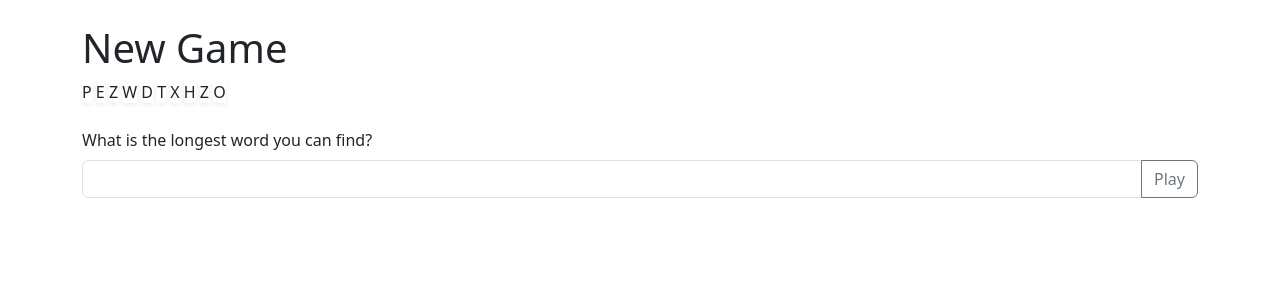
After one commit to Escucharme/rails-longest-word-game, a Rails app: page /new in a window 1280 px wide. The commit adds this page. Shown: the top 300 px of the page. Run offline with Rails 7, Linux system fonts and the light colour scheme; some libraries are stand-ins or nearby versions.

Commit message:
challenge completed

```diff
--- /dev/null
+++ b/app/controllers/games_controller.rb
@@ -0,0 +1,35 @@
+require "json"
+require "open-uri"
+
+class GamesController < ApplicationController
+  def new
+    random_string = ("A".."Z").to_a
+    length = 10
+    @letters = Array.new(length) { random_string.sample }
+  end
+
+  def score
+    @word = params[:word].upcase
+    @memoryletters = params[:letters]
+    if !in_grid?(@word, @memoryletters)
+      @result = "Sorry but #{@word} can't be built out of #{@memoryletters.chars.join(', ')}"
+    elsif !english_word?(@word)
+      @result = "Sorry but #{@word} does not seem to be a valid English word..."
+    else
+      @result = "Congratulations! #{@word} is a valid English word!"
+    end
+  end
+
+  private
+
+  def in_grid?(word, grid)
+    word.chars.all? { |letter| word.count(letter) <= grid.count(letter) }
+  end
+
+  def english_word?(word)
+    url = "https://dictionary.lewagon.com/#{word}"
+    response = URI.parse(url).read
+    json = JSON.parse(response)
+    json["found"]
+  end
+end
--- /dev/null
+++ b/app/helpers/games_helper.rb
@@ -0,0 +1,2 @@
+module GamesHelper
+end
--- /dev/null
+++ b/app/views/games/new.html.erb
@@ -0,0 +1,13 @@
+<h1>New Game</h1>
+<% @letters.each do |letter| %>
+<span class="letter-tile shadow-sm"><%= letter %></span>
+<% end %>
+<form action="/score" method="post" data-turbo="false" class="mt-4">
+  <label for="word" class="form-label">What is the longest word you can find?</label>
+  <div class="input-group">
+    <input type="text" id="word" name="word" class="form-control">
+    <input type="submit" value="Play" class="btn btn-outline-secondary">
+  </div>
+  <input type="hidden" id="letters" name="letters" value="<%= @letters.join %>">
+  <%= hidden_field_tag :authenticity_token, form_authenticity_token %>
+</form>
--- /dev/null
+++ b/app/views/games/score.html.erb
@@ -0,0 +1,5 @@
+<h1>Result</h1>
+
+<p class="mt-3"><%= @result %></p>
+
+<%= link_to "Play again", new_path, class: "btn btn-primary mt-3" %>
--- a/app/views/layouts/application.html.erb
+++ b/app/views/layouts/application.html.erb
@@ -17,6 +17,7 @@
     <link rel="icon" href="/icon.png" type="image/png">
     <link rel="icon" href="/icon.svg" type="image/svg+xml">
     <link rel="apple-touch-icon" href="/icon.png">
+    <link href="https://cdn.jsdelivr.net/npm/bootstrap@5.3.3/dist/css/bootstrap.min.css" rel="stylesheet">
 
     <%# Includes all stylesheet files in app/assets/stylesheets %>
     <%= stylesheet_link_tag :app, "data-turbo-track": "reload" %>
@@ -24,6 +25,8 @@
   </head>
 
   <body>
-    <%= yield %>
+   <div class="container py-4">
+     <%= yield %>
+   </div>
   </body>
 </html>
--- a/config/routes.rb
+++ b/config/routes.rb
@@ -4,6 +4,8 @@ Rails.application.routes.draw do
   # Reveal health status on /up that returns 200 if the app boots with no exceptions, otherwise 500.
   # Can be used by load balancers and uptime monitors to verify that the app is live.
   get "up" => "rails/health#show", as: :rails_health_check
+  get "new", to: "games#new"
+  post "score", to: "games#score"
 
   # Render dynamic PWA files from app/views/pwa/* (remember to link manifest in application.html.erb)
   # get "manifest" => "rails/pwa#manifest", as: :pwa_manifest
```
Also changed, not shown: app/assets/stylesheets/application.css (+13 -0 lines), test/controllers/games_controller_test.rb (added, +7 -0 lines).
